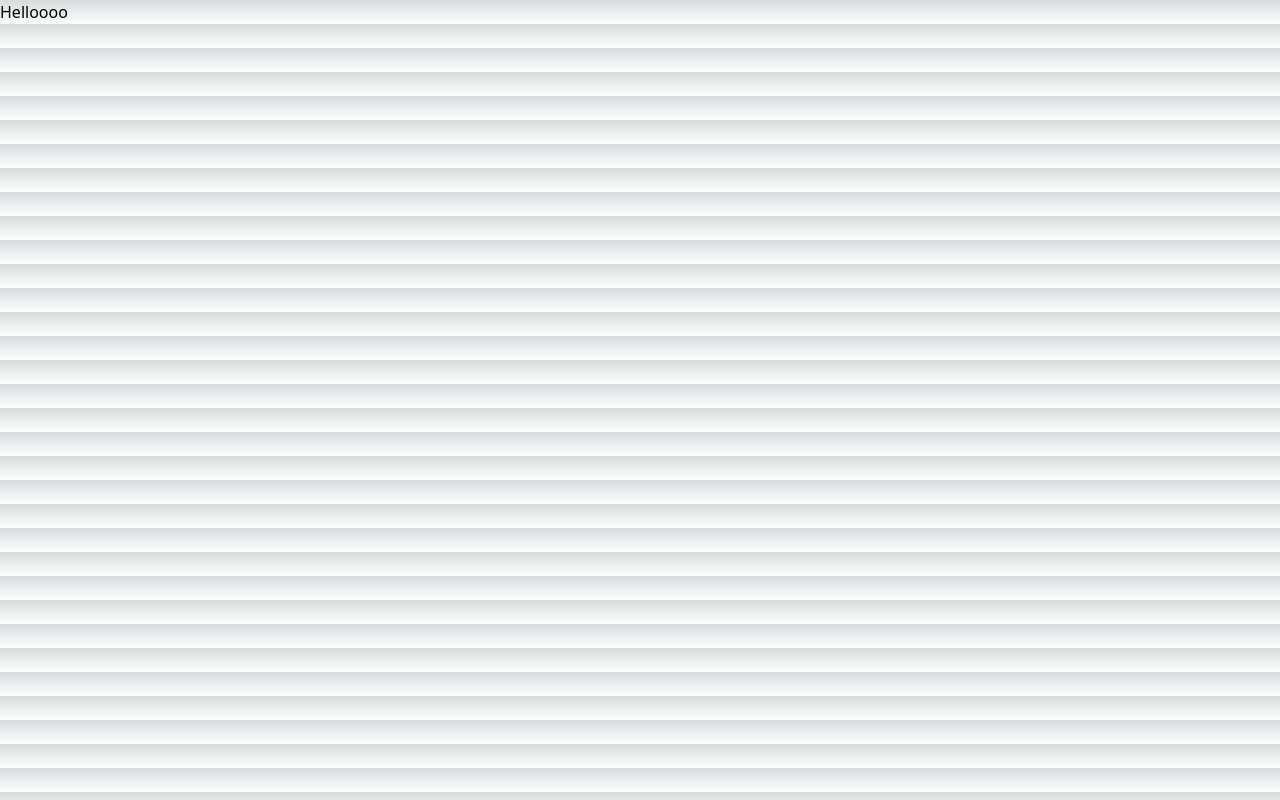
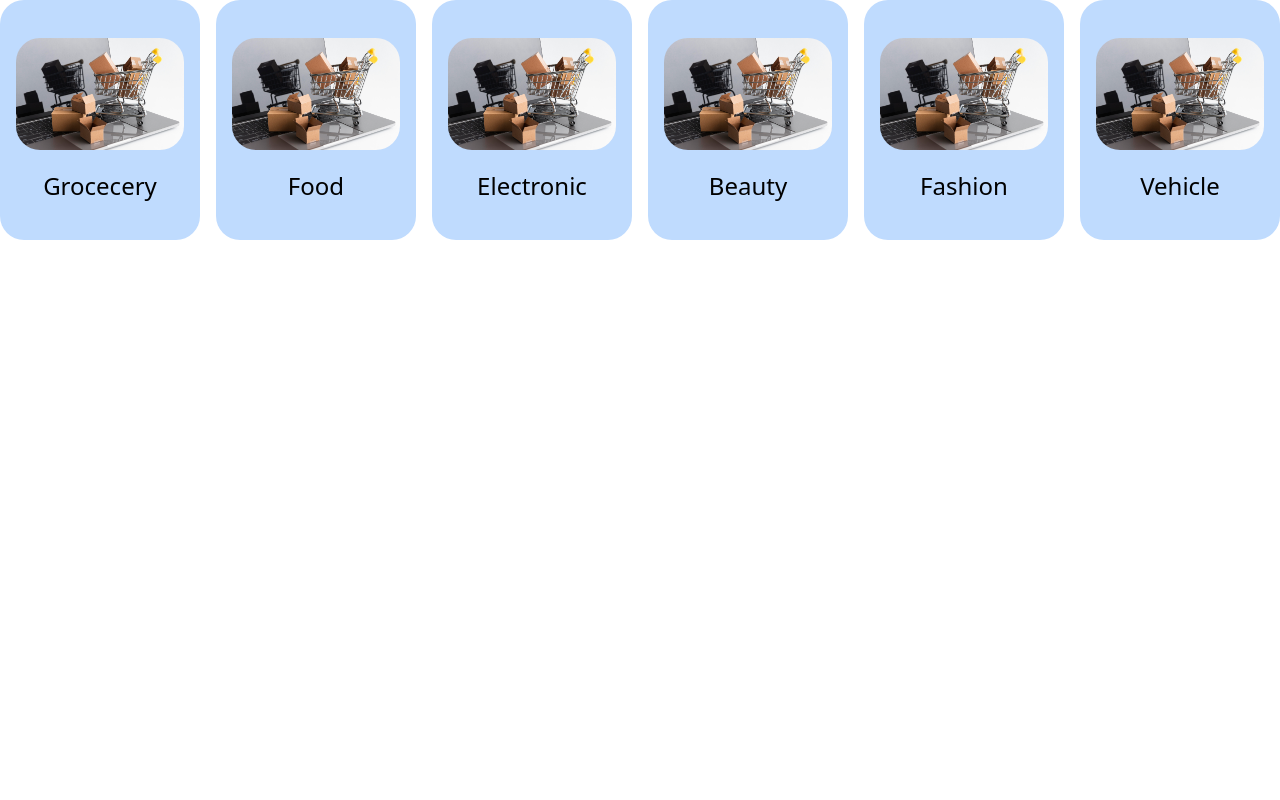
Before and after one commit to sidmadke/htf-project, a Next.js app: page / in a window 1280 px wide. Built offline with nearby package versions, Linux system fonts and the light colour scheme.

Commit message:
category component done

```diff
--- a/components/CategoryCart.jsx
+++ b/components/CategoryCart.jsx
@@ -1,9 +1,20 @@
+"use-client"
+
 import React from 'react'
+import Image from 'next/image'
 
-const categoryCart = () => {
+const CategoryCart = (props) => {
+  console.log(props)
+  console.log("hello")
   return (
-    <div>categoryCart</div>
+
+    <>
+      <div className="bg-blue-200 h-60 w-60 p-4 f rounded-3xl flex flex-col justify-center items-center gap-5 text-2xl">
+        <Image height={500} width={500} src={props.image} className='rounded-3xl'/>
+        <div>{props.name}</div>
+      </div>
+    </>
   )
 }
 
-export default categoryCart
+export default CategoryCart
--- a/pages/index.jsx
+++ b/pages/index.jsx
@@ -1,25 +1,26 @@
 import React from 'react'
-import categoryCart from '@/components/CategoryCart'
+import CategoryCart from '@/components/CategoryCart'
+import sample from "../images/sample.jpg"
 
 const categories = [
-  { name: 'Grocecery', image: '~/images/sample.jpg' },
-  { name: 'Food', image: '~/images/sample.jpg' },
-  { name: 'Electronic', image: '~/images/sample.jpg' },
-  { name: 'Beauty', image: '~/images/sample.jpg' },
-  { name: 'Fashion', image: '~/images/sample.jpg' },
+  { name: 'Grocecery', image: sample },
+  { name: 'Food', image: sample },
+  { name: 'Electronic', image: sample },
+  { name: 'Beauty', image: sample },
+  { name: 'Fashion', image: sample },
+  { name: 'Vehicle', image: sample },
 ]
 
 function index() {
   return (
-    // <div>
-    //     {
-    //         categories.map((category)=>{
-    //             <CategoryCart/>
-    //         })
-    //     }
-    // </div>
     <>
-      Helloooo
+      <div className='flex flex-row gap-4 justify-center items-center'>
+        {
+          categories.map((category) => (
+            <CategoryCart name={category.name} image={category.image} />
+          ))
+        }
+      </div>
     </>
   )
 }
--- a/styles/globals.css
+++ b/styles/globals.css
@@ -17,13 +17,7 @@
 }
 
 body {
-  color: rgb(var(--foreground-rgb));
-  background: linear-gradient(
-      to bottom,
-      transparent,
-      rgb(var(--background-end-rgb))
-    )
-    rgb(var(--background-start-rgb));
+  background-color: white;
 }
 
 @layer utilities {
```
